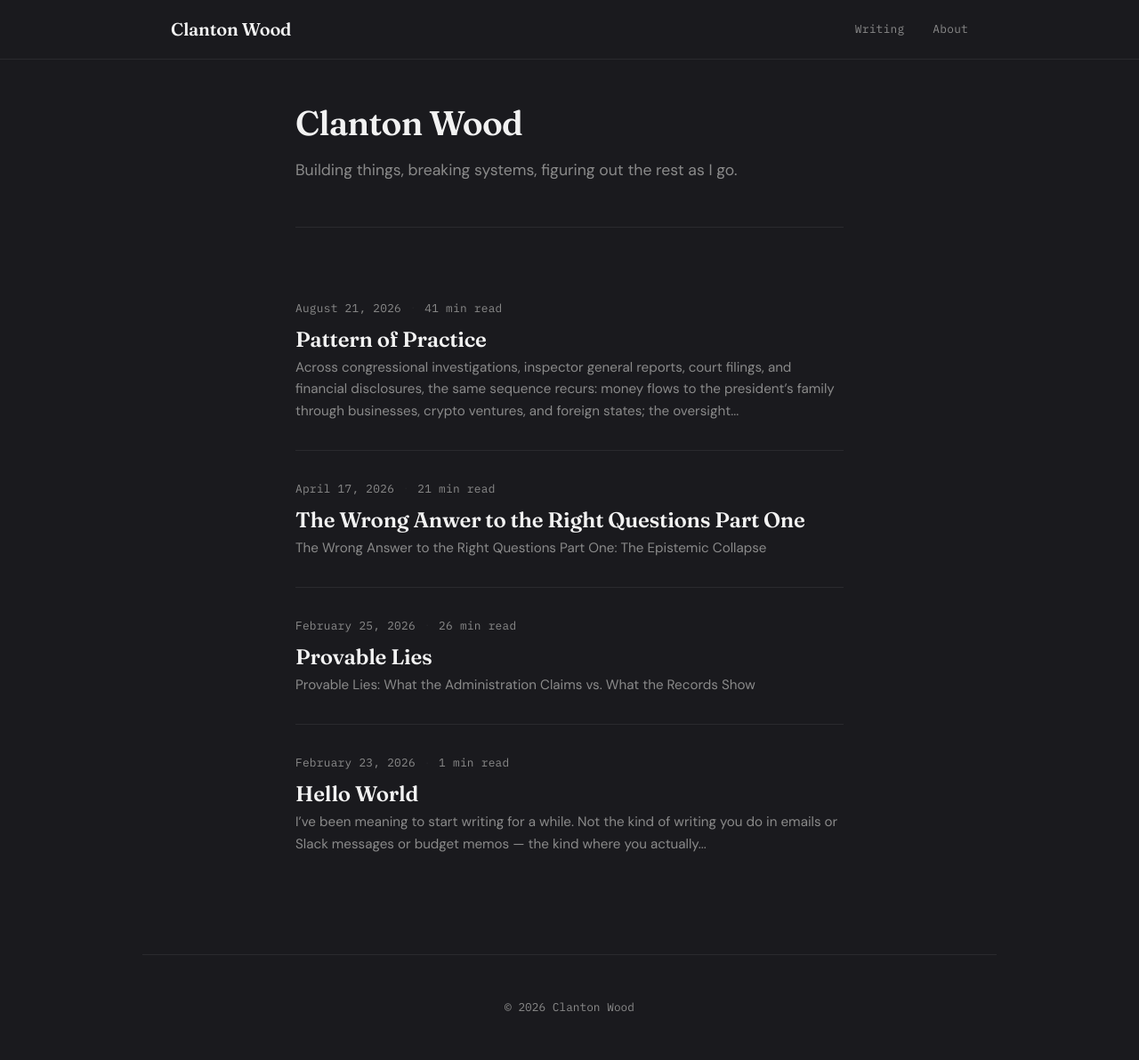
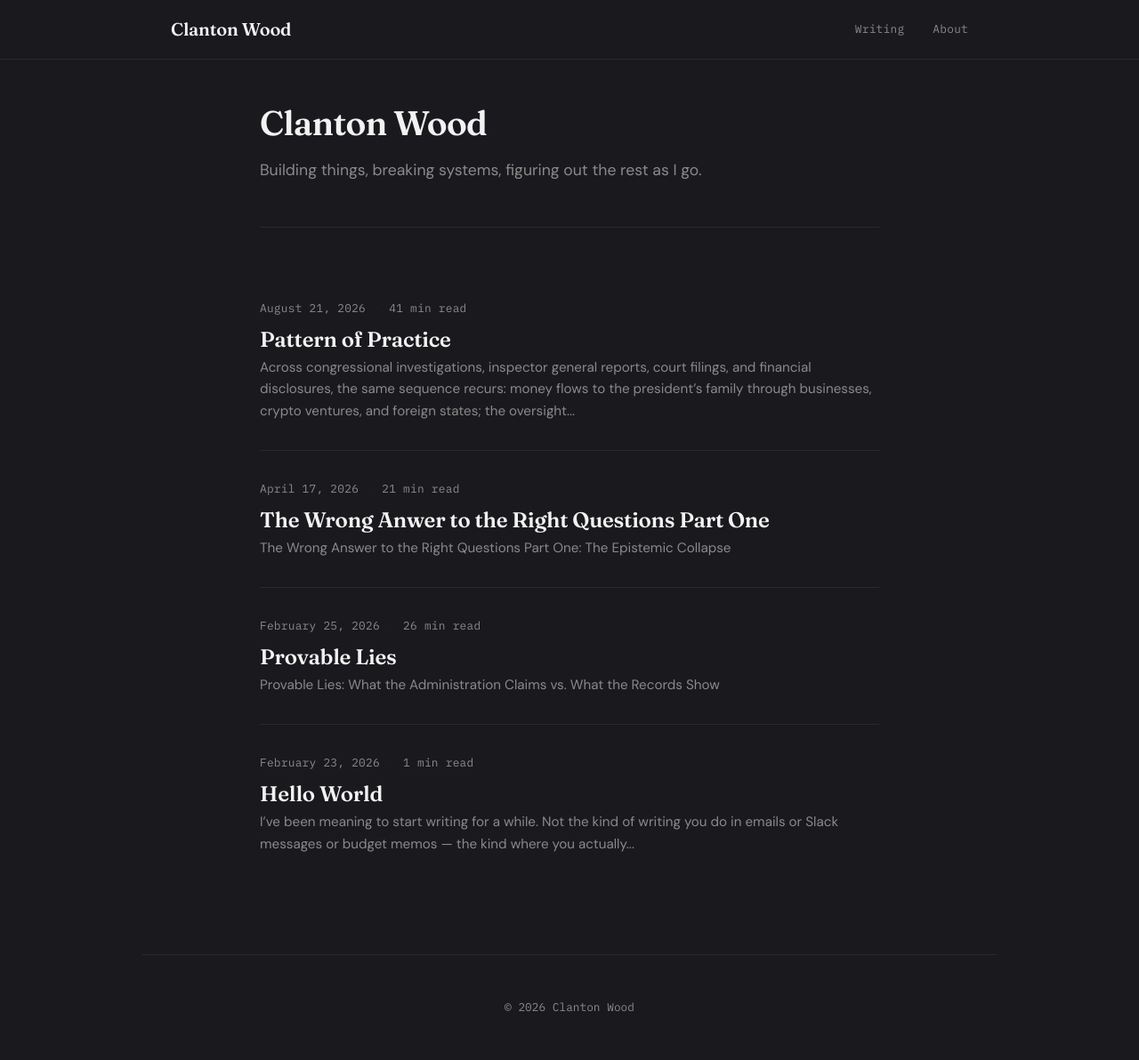
Before and after one commit to cwood1992/cwood1992.github.io, a Jekyll site: the page built from index.html, in a window 1280 px wide. Shown: the whole page at 89% size. Built offline with Jekyll 4.4.1, drawn with Linux system fonts in a browser that asks for light colours.

Commit message:
Widen content column to 760px
Posts felt cramped on desktop. Bumps the shared --max-width
variable, which drives main for posts, the home list, and pages.

Co-Authored-By: Claude Opus 5 <noreply@anthropic.com>

```diff
--- a/assets/css/style.css
+++ b/assets/css/style.css
@@ -14,7 +14,7 @@
   --color-accent-hover: #68B5E8;
   --color-border: #2A2A2E;
   --color-surface: #222226;
-  --max-width: 680px;
+  --max-width: 760px;
   --space-xs: 0.5rem;
   --space-sm: 1rem;
   --space-md: 2rem;
```
